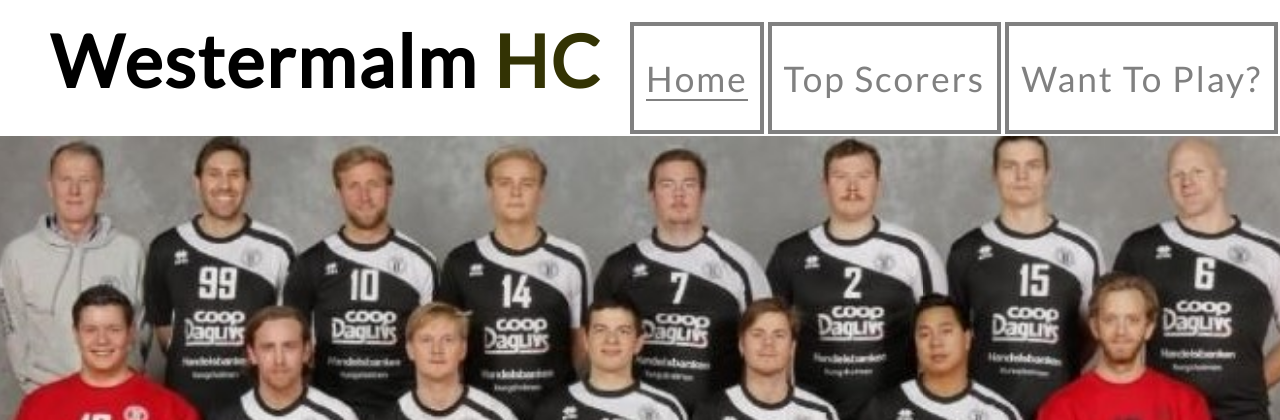
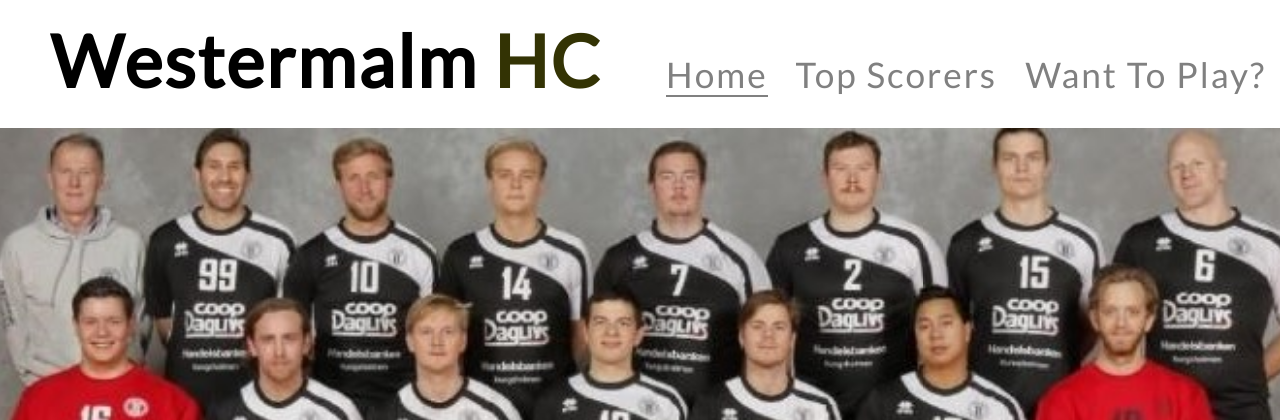
Before and after one commit to Smiding/Proj1, a plain HTML site: page index.html in a window 1280 px wide. Shown: the top 420 px of the page. Drawn offline with Linux system fonts and the light colour scheme.

Commit message:
Remove border around nav

```diff
--- a/css/style.css
+++ b/css/style.css
@@ -51,7 +51,7 @@ span {
     float: right;
     list-style-type: none;
     margin: 2px;
-    border: 4px solid gray;
+
     padding: 12px;
 }
 
```
